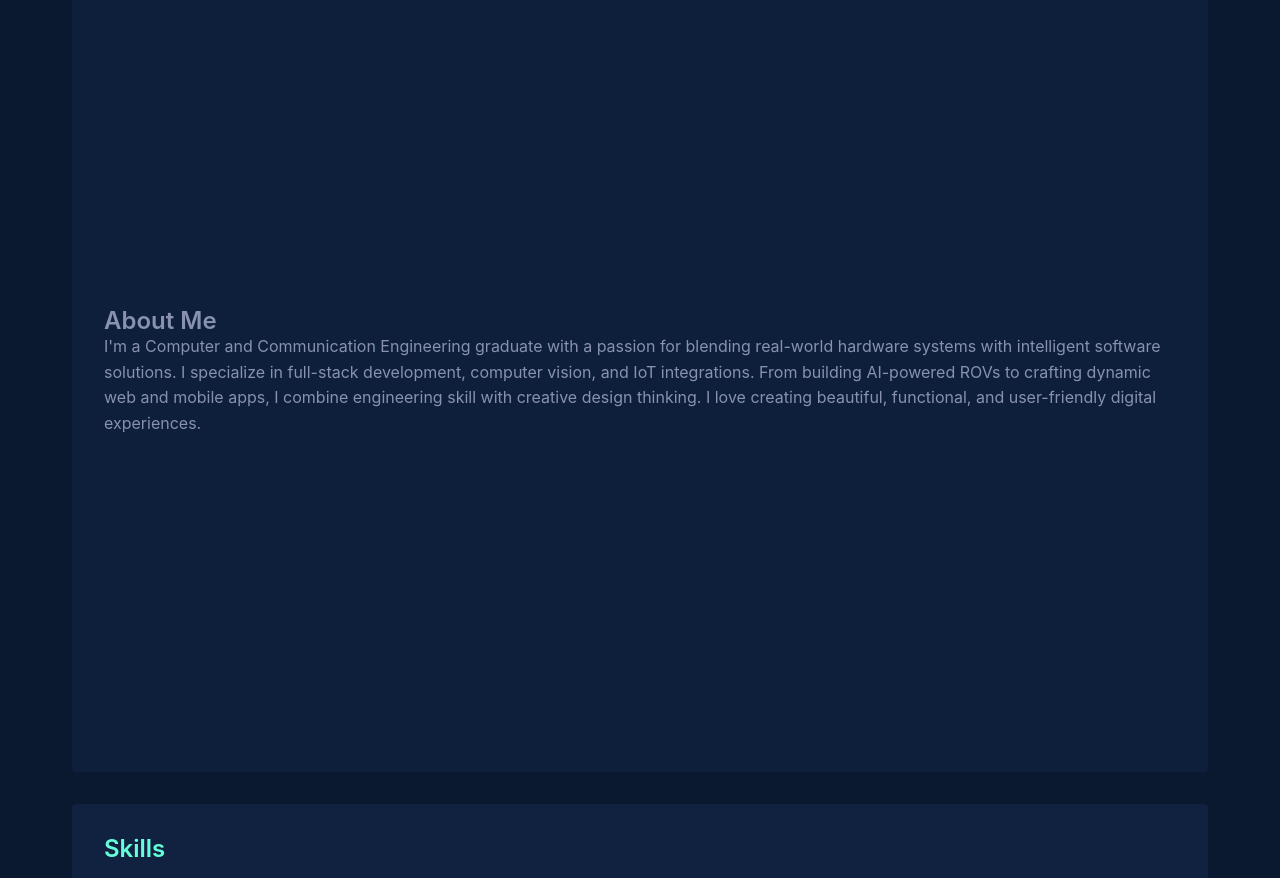
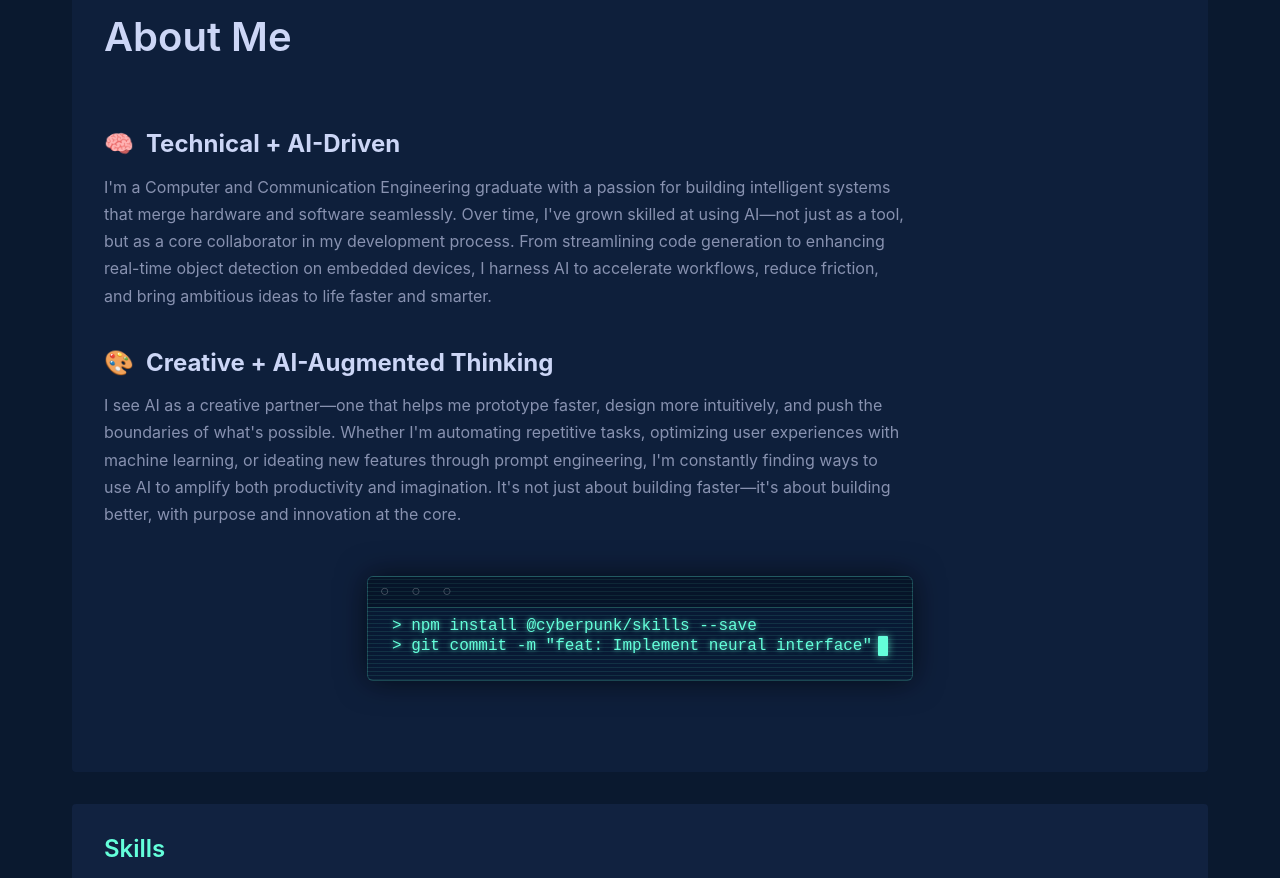
Before and after one commit to Nazz91939/Portfolio_classy, a React (Create React App) app: page / in a window 1280 px wide. Shown: the part 860-1738 px from the top of the page. Built offline with nearby package versions, Linux system fonts and the light colour scheme.

Commit message:
feat: Add animated terminal and update About Me section

```diff
--- a/src/App.tsx
+++ b/src/App.tsx
@@ -12,6 +12,8 @@ import GlassmorphismBackground from './components/GlassmorphismBackground';
 import ElectricCursor from './components/ElectricCursor';
 import FloatingLines from './components/FloatingLines';
 import CursorCompanion from './components/CursorCompanion';
+import AnimatedTerminal from './components/AnimatedTerminal';
+import Icon from './components/Icon';
 
 import Nazz from './images/Nazz.jpg';
 import ROVpic from './images/ROVpic.jpg';
@@ -95,6 +97,28 @@ const AboutSection = styled(Section)`
   border-radius: 4px;
   padding: 2rem;
   margin: 2rem 0;
+
+  h2 {
+    color: #ccd6f6;
+    font-size: 2.5rem;
+    margin-bottom: 2rem;
+  }
+
+  h3 {
+    color: #ccd6f6;
+    font-size: 1.5rem;
+    font-weight: 700;
+    margin-top: 2.5rem;
+    margin-bottom: 1rem;
+    display: flex;
+    align-items: center;
+  }
+
+  p {
+    max-width: 800px;
+    color: #8892b0;
+    line-height: 1.7;
+  }
 `;
 
 const ProjectsSection = styled(Section)`
@@ -296,11 +320,21 @@ function App() {
           transition={{ duration: 0.6 }}
         >
           <h2>About Me</h2>
+
+          <h3>
+            <Icon emoji="🧠" label="Brain" /> Technical + AI-Driven
+          </h3>
           <p>
-            I'm a Computer and Communication Engineering graduate with a passion for blending real-world hardware systems with intelligent software solutions.
-            I specialize in full-stack development, computer vision, and IoT integrations. From building AI-powered ROVs to crafting dynamic web and mobile apps, I combine engineering skill with creative design thinking.
-            I love creating beautiful, functional, and user-friendly digital experiences.
+            I'm a Computer and Communication Engineering graduate with a passion for building intelligent systems that merge hardware and software seamlessly. Over time, I've grown skilled at using AI—not just as a tool, but as a core collaborator in my development process. From streamlining code generation to enhancing real-time object detection on embedded devices, I harness AI to accelerate workflows, reduce friction, and bring ambitious ideas to life faster and smarter.
           </p>
+
+          <h3>
+            <Icon emoji="🎨" label="Paint Palette" /> Creative + AI-Augmented Thinking
+          </h3>
+          <p>
+            I see AI as a creative partner—one that helps me prototype faster, design more intuitively, and push the boundaries of what's possible. Whether I'm automating repetitive tasks, optimizing user experiences with machine learning, or ideating new features through prompt engineering, I'm constantly finding ways to use AI to amplify both productivity and imagination. It's not just about building faster—it's about building better, with purpose and innovation at the core.
+          </p>
+          <AnimatedTerminal />
         </AboutSection>
 
         <Skills />
--- /dev/null
+++ b/src/components/AnimatedTerminal.tsx
@@ -0,0 +1,140 @@
+import React, { useState, useEffect } from 'react';
+import styled, { keyframes } from 'styled-components';
+
+const phrases = [
+  'npm install @cyberpunk/skills --save',
+  'git commit -m "feat: Implement neural interface"',
+  './run_simulation --matrix-overdrive',
+  'SELECT * FROM reality WHERE perception = "illusion";',
+  'compiling consciousness.exe...',
+  'defragmenting reality_construct.dll',
+  'ACCESS GRANTED: Mainframe unlocked.',
+  'sudo rm -rf /society/old_world_order',
+];
+
+const blink = keyframes`
+  50% { opacity: 0; }
+`;
+
+const TerminalContainer = styled.div`
+  background:
+    repeating-linear-gradient(
+      0deg,
+      rgba(100, 255, 218, 0.1),
+      rgba(100, 255, 218, 0.1) 1px,
+      transparent 1px,
+      transparent 4px
+    ),
+    rgba(10, 25, 47, 0.85);
+  backdrop-filter: blur(6px) saturate(180%);
+  border: 1px solid rgba(100, 255, 218, 0.2);
+  border-radius: 6px;
+  padding: 2.5rem 1.5rem 1.5rem;
+  margin: 3rem auto;
+  max-width: 700px;
+  box-shadow: 0 0 30px rgba(0, 0, 0, 0.6);
+  font-family: 'Fira Code', 'Courier New', monospace;
+  position: relative;
+  overflow: hidden;
+
+  &::before {
+    content: '';
+    position: absolute;
+    top: 0;
+    left: 0;
+    right: 0;
+    height: 30px;
+    background: rgba(0, 0, 0, 0.2);
+    border-bottom: 1px solid rgba(100, 255, 218, 0.2);
+  }
+
+  &::after {
+    content: '○ ○ ○';
+    position: absolute;
+    top: 6px;
+    left: 12px;
+    color: rgba(255, 255, 255, 0.3);
+    font-size: 1rem;
+    letter-spacing: 6px;
+    text-shadow: none;
+  }
+`;
+
+const TerminalLine = styled.div`
+  color: #64ffda;
+  font-size: 1rem;
+  text-shadow: 0 0 5px rgba(100, 255, 218, 0.7);
+  white-space: pre-wrap;
+  word-break: break-all;
+  min-height: 1.2em;
+
+  &::before {
+    content: '> ';
+    color: #64ffda;
+  }
+`;
+
+const Cursor = styled.span`
+  display: inline-block;
+  background: #64ffda;
+  width: 10px;
+  height: 1.2em;
+  margin-left: 6px;
+  animation: ${blink} 1s step-end infinite;
+  box-shadow: 0 0 8px rgba(100, 255, 218, 0.7);
+  vertical-align: middle;
+  border-radius: 1px;
+`;
+
+const AnimatedTerminal: React.FC = () => {
+  const [lines, setLines] = useState<string[]>(['']);
+  const [phraseIndex, setPhraseIndex] = useState(0);
+
+  useEffect(() => {
+    // If all phrases have been typed, pause and then reset.
+    if (phraseIndex >= phrases.length) {
+      const resetTimeout = setTimeout(() => {
+        setLines(['']);
+        setPhraseIndex(0);
+      }, 3000); // Wait 3 seconds before resetting
+      return () => clearTimeout(resetTimeout);
+    }
+
+    const currentPhrase = phrases[phraseIndex];
+    const currentLineIndex = lines.length - 1;
+    const currentLineText = lines[currentLineIndex];
+
+    // If the current line is fully typed, pause and move to the next.
+    if (currentLineText.length === currentPhrase.length) {
+      const newLineTimeout = setTimeout(() => {
+        setLines(prev => [...prev, '']);
+        setPhraseIndex(prev => prev + 1);
+      }, 1500); // Pause 1.5 seconds between lines
+      return () => clearTimeout(newLineTimeout);
+    }
+
+    // Otherwise, type the next character of the current phrase.
+    const typingTimeout = setTimeout(() => {
+      setLines(prevLines => {
+        const newLines = [...prevLines];
+        newLines[currentLineIndex] = currentPhrase.slice(0, currentLineText.length + 1);
+        return newLines;
+      });
+    }, 60); // Typing speed
+
+    return () => clearTimeout(typingTimeout);
+  }, [lines, phraseIndex]);
+
+  return (
+    <TerminalContainer>
+      {lines.map((line, index) => (
+        <TerminalLine key={index}>
+          {line}
+          {index === lines.length - 1 && <Cursor />}
+        </TerminalLine>
+      ))}
+    </TerminalContainer>
+  );
+};
+
+export default AnimatedTerminal;
--- /dev/null
+++ b/src/components/Icon.tsx
@@ -0,0 +1,24 @@
+import React from 'react';
+import styled from 'styled-components';
+
+const IconWrapper = styled.span`
+  display: inline-flex;
+  align-items: center;
+  justify-content: center;
+  margin-right: 0.75rem;
+  font-size: 1.5rem;
+  vertical-align: middle;
+`;
+
+interface IconProps {
+  emoji: string;
+  label: string;
+}
+
+const Icon: React.FC<IconProps> = ({ emoji, label }) => (
+  <IconWrapper role="img" aria-label={label}>
+    {emoji}
+  </IconWrapper>
+);
+
+export default Icon;
```
